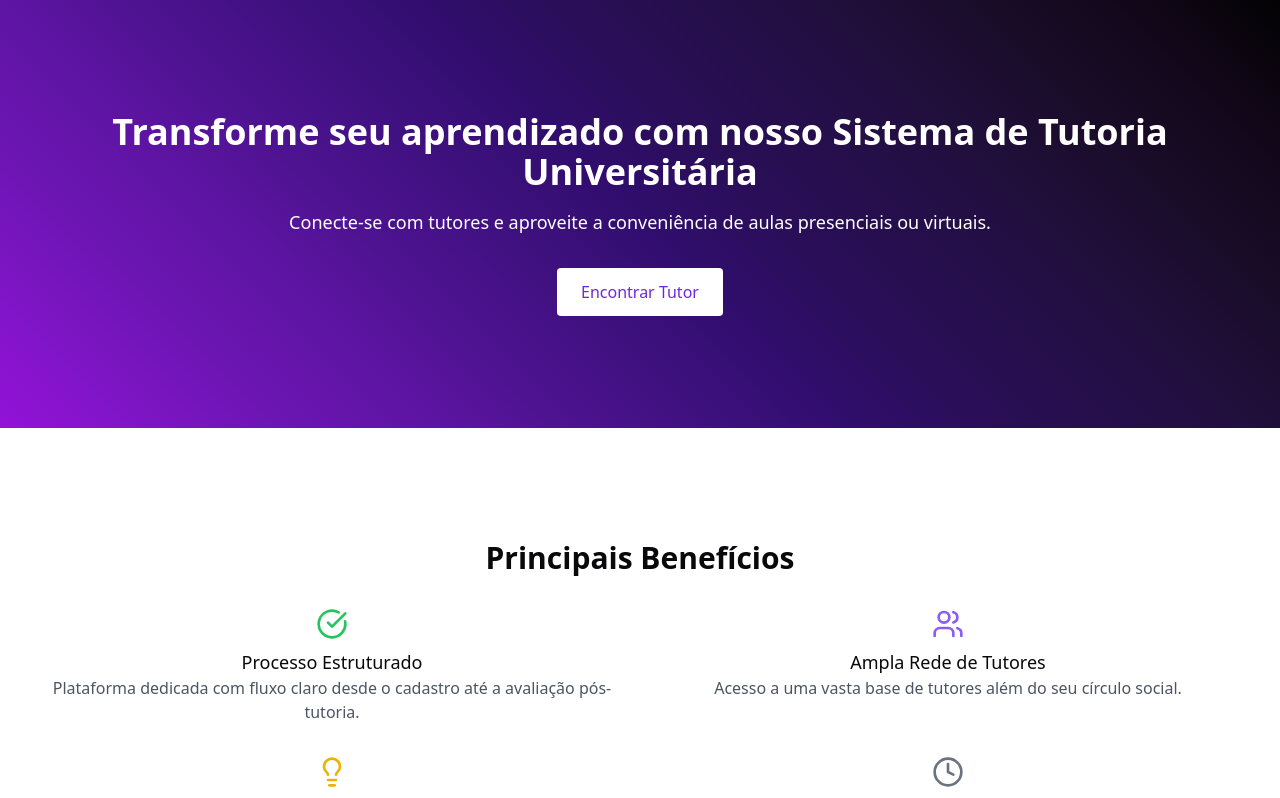
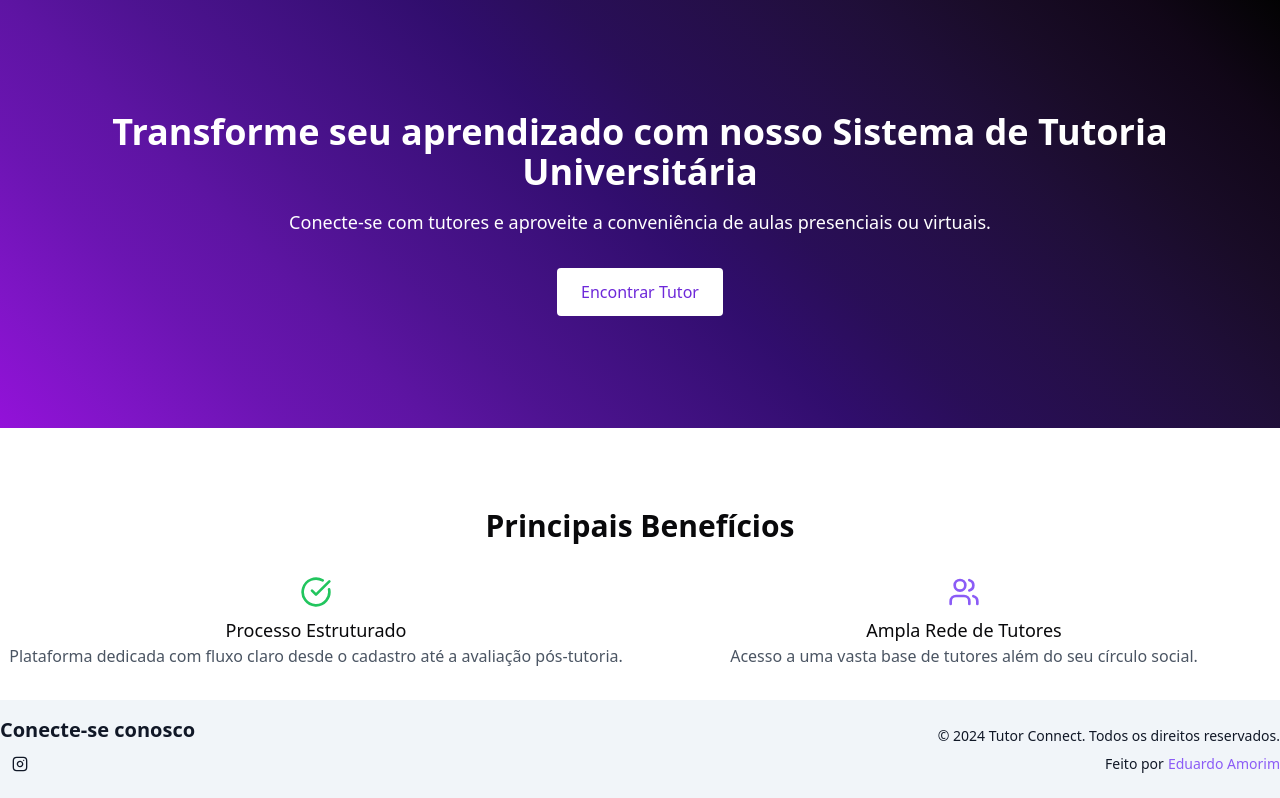
Before and after one commit to eduardoamorim-dev/tutorconnect-sistemaprincipal, a Next.js app: page / in a window 1280 px wide. Shown: the top 798 px of the page. Built offline with nearby package versions, Linux system fonts and the light colour scheme.

Commit message:
refactor: padding perfil

```diff
--- a/src/app/page.tsx
+++ b/src/app/page.tsx
@@ -3,7 +3,7 @@
 import React from 'react';
 import { NextPage } from 'next';
 import { motion } from 'framer-motion';
-import { CheckCircleIcon, LightbulbIcon, ClockIcon, UsersIcon } from 'lucide-react';
+import { CheckCircleIcon, LightbulbIcon, ClockIcon, UsersIcon, BookOpenIcon, StarIcon, GraduationCapIcon, TargetIcon, AwardIcon, LineChartIcon, BookmarkIcon, MessageSquareIcon } from 'lucide-react';
 
 const Home: NextPage = () => {
     const containerVariants = {
@@ -43,7 +43,7 @@ const Home: NextPage = () => {
                     </motion.a>
                 </section>
 
-                <section className="flex flex-col justify-center items-center p-8 mb-16">
+                <section className="flex flex-col justify-center items-center">
                     <motion.h2 variants={itemVariants} className="text-2xl md:text-3xl font-bold mb-8 mt-20 text-center">
                         Principais Benefícios
                     </motion.h2>
--- a/src/app/perfil/page.tsx
+++ b/src/app/perfil/page.tsx
@@ -39,14 +39,13 @@ const profileSchema = z.object({
 
 type ProfileFormData = z.infer<typeof profileSchema>;
 
-// Mock do usuário
 const mockUser = {
     name: "João da Silva",
     email: "joao@email.com",
     escolaridade: "graduacao" as const,
     curso: "analiseedesenvolvimentodesistemas",
     bio: "Estudante de ADS apaixonado por tecnologia e desenvolvimento web.",
-    avatarUrl: "", // URL vazia para simular sem foto
+    avatarUrl: "",
 };
 
 export default function Profile() {
@@ -73,7 +72,7 @@ export default function Profile() {
     };
 
     return (
-        <div className="min-h-screen bg-slate flex items-center justify-center p-4">
+        <div className="bg-slate flex items-center justify-center mt-16">
             <Card className="w-full max-w-3xl">
                 <CardHeader>
                     <CardTitle className="text-2xl font-bold text-center text-violet-700">
--- a/src/components/Footer/Footer.tsx
+++ b/src/components/Footer/Footer.tsx
@@ -5,8 +5,13 @@ import { motion } from 'framer-motion';
 import { Instagram } from 'lucide-react';
 import { Button } from '@/components/ui/button';
 
+import { usePathname } from "next/navigation";
+
 const Footer = () => {
     const currentYear = new Date().getFullYear();
+    const pathname = usePathname();
+    const changeClassName = ["/"];
+    const shouldHideFooter = changeClassName.includes(pathname);
 
     const linkedin = { href: 'https://www.linkedin.com/in/eduardoamorim-dev/' }
 
@@ -40,7 +45,7 @@ const Footer = () => {
             initial="hidden"
             animate="visible"
             variants={containerAnimation}
-            className="bg-slate-100 text-gray-900 py-4 mt-auto w-full"
+            className={shouldHideFooter ? "bg-slate-100 text-gray-900 py-4 fixed bottom-0 w-full" : "bg-slate-100 text-gray-900 py-4 mt-auto w-full"}
         >
             <div className="container mx-auto">
                 <div className="flex flex-col md:flex-row justify-between items-center gap-6">
--- a/src/components/Footer/FooterWrapper.tsx
+++ b/src/components/Footer/FooterWrapper.tsx
@@ -5,7 +5,7 @@ import Footer from "./Footer";
 
 const FooterWrapper = () => {
     const pathname = usePathname();
-    const hideFooterRoutes = ["/sign-in", "/sign-up", "/perfil"];
+    const hideFooterRoutes = ["/sign-in", "/sign-up"];
 
     const shouldHideFooter = hideFooterRoutes.includes(pathname) || pathname.startsWith("/admin");
 
--- a/src/components/Topbar/Topbar.tsx
+++ b/src/components/Topbar/Topbar.tsx
@@ -64,13 +64,13 @@ const Topbar: React.FC = () => {
                                 </Button>
                             </DropdownMenuTrigger>
                             <DropdownMenuContent>
-                                <Link href="/perfil" passHref>
-                                    <DropdownMenuItem><User />{" "}Acessar Perfil</DropdownMenuItem>
+                                <Link href="/perfil" passHref >
+                                    <DropdownMenuItem className="cursor-pointer"><User />{" "}Acessar Perfil</DropdownMenuItem>
                                 </Link>
-                                <Link href="/admin" passHref>
-                                    <DropdownMenuItem><Settings />{" "}Acessar Administração</DropdownMenuItem>
+                                <Link href="/admin" passHref >
+                                    <DropdownMenuItem className="cursor-pointer"><Settings />{" "}Acessar Administração</DropdownMenuItem>
                                 </Link>
-                                <DropdownMenuItem onClick={handleLogout}><LogOut />{" "}Logout</DropdownMenuItem>
+                                <DropdownMenuItem onClick={handleLogout} className="cursor-pointer"><LogOut />{" "}Logout</DropdownMenuItem>
                             </DropdownMenuContent>
                         </DropdownMenu>
                     </div>
@@ -83,15 +83,15 @@ const Topbar: React.FC = () => {
                         <Link href="/" className="text-black hover:text-violet-600 font-semibold">
                             Inicio
                         </Link>
-                        <Link href="/tutor/lista" className="text-black hover:text-violet-600 font-semibold">
+                        <Link href="/tutor/lista" className="text-black hover:text-violet-600 font-semibold cursor-pointer">
                             Encontrar tutores
                         </Link>
 
-                        <Link href="/perfil" className="text-black hover:text-violet-600 font-semibold">
+                        <Link href="/perfil" className="text-black hover:text-violet-600 font-semibold cursor-pointer">
                             Acessar Perfil
                         </Link>
 
-                        <Link href="/tutor/candidatura" className="bg-violet-700 text-white px-6 py-3 rounded-2xl hover:text-violet-600 transition duration-300 text-center font-semibold">
+                        <Link href="/tutor/candidatura" className="bg-violet-700 text-white px-6 py-3 rounded-2xl hover:text-violet-600 transition duration-300 text-center font-semibold cursor-pointer">
                             Tornar-se Tutor
                         </Link>
 
```
